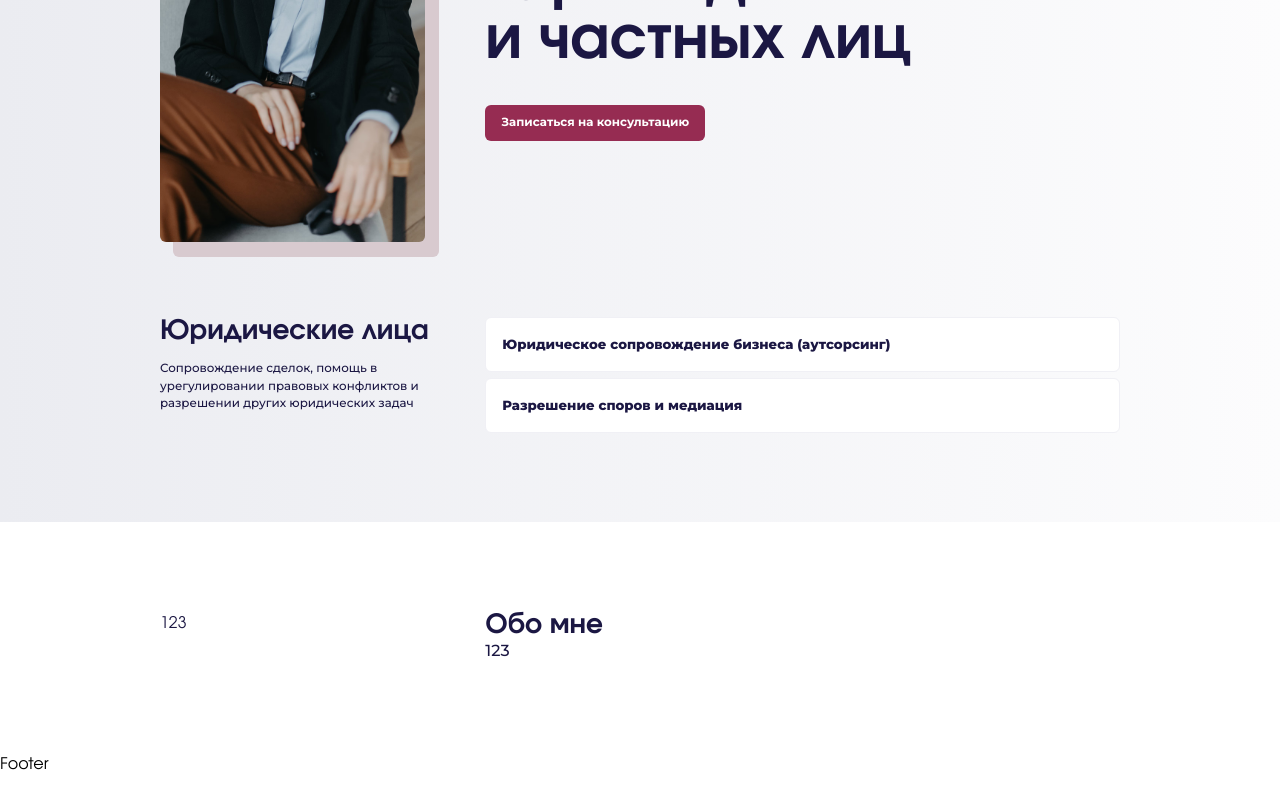
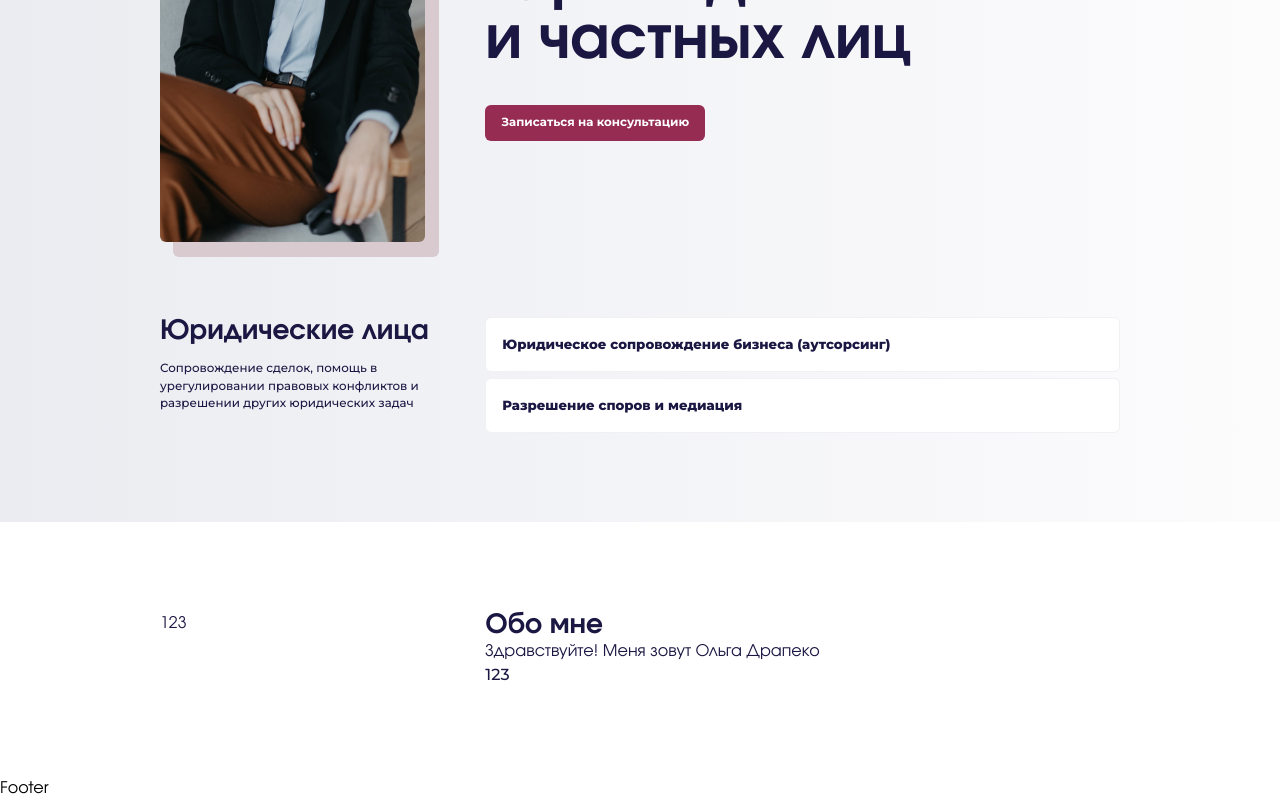
Before and after one commit to vastolya/Olga-Drapeko, a Next.js app: page / in a window 1280 px wide. Shown: the part 333-1133 px from the top of the page. Before the commit the page ends 1109 px from the top, so only its background shows below. Built offline with nearby package versions, Linux system fonts and the light colour scheme.

Commit message:
quick fix

```diff
--- a/src/app/components/About.tsx
+++ b/src/app/components/About.tsx
@@ -7,10 +7,15 @@ const About = () => {
     <div className="md:mx-[12.5vw] my-[11.11vh] grid grid-cols-6 md:gap-x-[1.25vw] text-[#1B1743]">
       <div className="col-span-2">123</div>
       <div className="col-span-3">
-        <h1 className="md:text-[3.33vh] md:leading-[3.51vh] font-bold">Обо мне</h1>
-       <div className={`${montserrat.className}`}>
-        <p>123</p>
-       </div>
+        <h1 className="md:text-[3.33vh] md:leading-[3.51vh] font-bold">
+          Обо мне
+        </h1>
+        <p>
+          Здравствуйте! Меня зовут <span>Ольга Драпеко</span>
+        </p>
+        <div className={`${montserrat.className}`}>
+          <p>123</p>
+        </div>
       </div>
     </div>
   );
```
